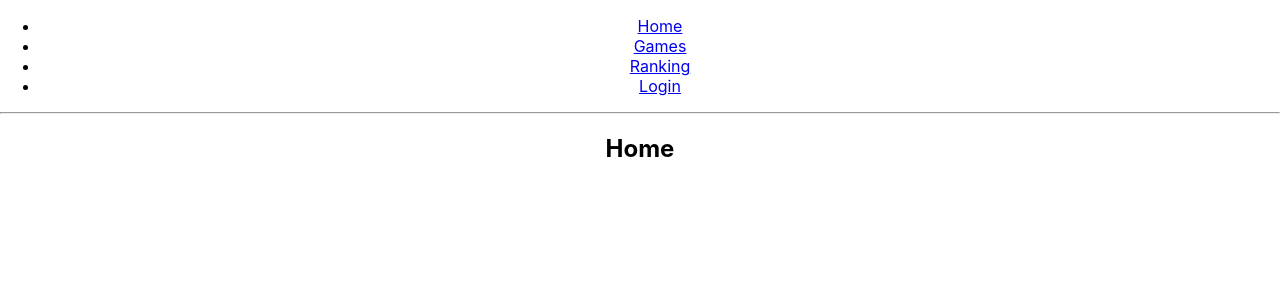
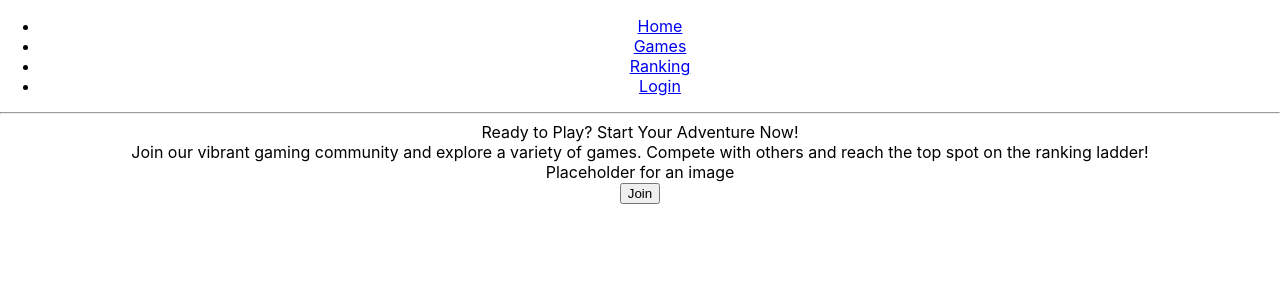
Before and after one commit to AntonDybko/awesomeGames, a React (Create React App) app in the folder client/: page / in a window 1280 px wide. Shown: the top 300 px of the page. Built offline with nearby package versions, Linux system fonts and the light colour scheme.

Commit message:
feat(client): Initial homepage component

```diff
--- a/client/src/components/home/Home.tsx
+++ b/client/src/components/home/Home.tsx
@@ -1,7 +1,21 @@
-const Home = () => {
+import JoinButton from './JoinButton/JoinButton'
+
+const Home: React.FC = () =>  {
     return (
-        <div>
-            <h2>Home</h2>
+        <div className="home-page">
+            <div className="left-page">
+                <div className="home-text">
+                    Ready to Play? Start Your Adventure Now!
+                </div>
+                <div className="home-description">
+                    Join our vibrant gaming community and explore a variety of games. Compete with others and reach the top spot
+                    on the ranking ladder!
+                </div>
+            </div>
+            <div className="right-page">
+                <div>Placeholder for an image</div>
+                <JoinButton />
+            </div>
         </div>
     );
 }
--- /dev/null
+++ b/client/src/components/home/JoinButton/JoinButton.tsx
@@ -0,0 +1,22 @@
+import { useNavigate } from "react-router-dom";
+
+const JoinButton: React.FC = () => {
+  const navigate = useNavigate();
+  const loggedIn: boolean = false;
+
+  const handleJoin = () => {
+    if (loggedIn) {
+
+    } else {
+      navigate("/games");
+    }
+  };
+
+  return (
+    <div className="join-button">
+      <button onClick={() => handleJoin()}>Join</button>
+    </div>
+  );
+};
+
+export default JoinButton;
```
Also changed, not shown: client/src/components/home/Home.scss (added).
